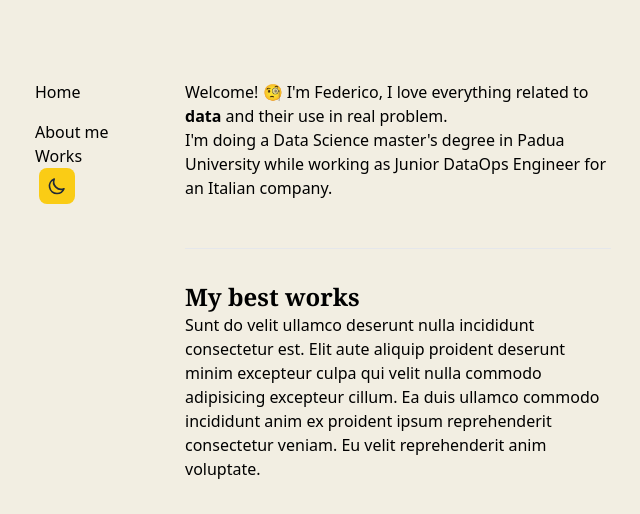
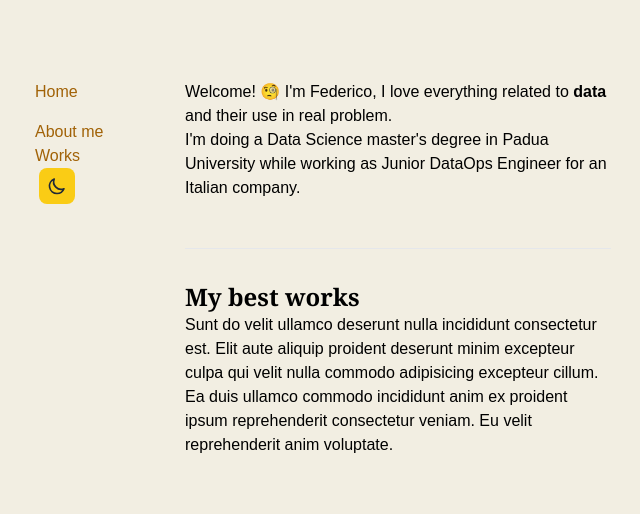
Before and after one commit to fbottarelli/personal-portfolio, a SvelteKit app: page / in a window 1280 px wide. Shown: the top 514 px of the page, without its empty margins (317-957 px from the left). Built offline with nearby package versions, Linux system fonts and the light colour scheme.

Commit message:
app.css v2

```diff
--- a/src/app.css
+++ b/src/app.css
@@ -1,3 +1,143 @@
+@import '@fontsource/fira-mono';
 @tailwind base;
 @tailwind components;
 @tailwind utilities;
+
+
+:root {
+	--font-body: Arial, -apple-system, BlinkMacSystemFont, 'Segoe UI', Roboto, Oxygen, Ubuntu,
+		Cantarell, 'Open Sans', 'Helvetica Neue', sans-serif;
+	--font-mono: 'Fira Mono', monospace;
+	font-family: var(--font-body);
+}
+
+body {
+	min-height: 100vh;
+	margin: 0;
+
+	/*
+		CUSTOM SCROLLBARS!
+		- https://css-tricks.com/strut-your-stuff-with-a-custom-scrollbar/
+		*/
+	/* --scrollbar-primary-color: #3730a3; */
+	--scrollbar-primary-color: #facc15;
+	--text-color: #ef4444;
+	overflow: scroll; /* https://maxschmitt.me/posts/react-prevent-layout-shift-body-scrollable/ */
+}
+/* .dark body {
+    --scrollbar-primary-color: #8db2e5;
+  } */
+/* body::-webkit-scrollbar-track {
+    background-color: var(--bg-color);
+  } */
+body::-webkit-scrollbar {
+	width: 0.5rem;
+}
+body::-webkit-scrollbar-thumb {
+	background: linear-gradient(var(--scrollbar-primary-color), var(--text-color));
+	border-radius: 4px;
+}
+
+pre {
+	font-size: 16px;
+	font-family: var(--font-mono);
+	background-color: rgba(255, 255, 255, 0.45);
+	border-radius: 3px;
+	box-shadow: 2px 2px 6px rgb(255 255 255 / 25%);
+	padding: 0.5em;
+	overflow-x: auto;
+}
+
+
+@layer components {
+	body {
+		--brand-accent: #facc15;
+		/* https://ishadeed.com/article/defensive-css */
+		overflow-wrap: break-word;
+		overflow-y: auto;
+		scrollbar-gutter: stable;
+	}
+	/* .dark > body {
+    --brand-accent: #a16207;
+  } */
+	:root {
+		accent-color: var(--brand-accent);
+	}
+	:focus-visible {
+		outline-color: var(--brand-accent);
+	}
+	::selection {
+		background-color: var(--brand-accent);
+	}
+	.dark ::selection {
+		color: #1d1d1d;
+	}
+	::marker {
+		color: var(--brand-accent);
+	}
+
+	:is(::-webkit-calendar-picker-indicator, ::-webkit-clear-button, ::-webkit-inner-spin-button, ::-webkit-outer-spin-button) {
+		color: var(--brand-accent);
+	}
+
+	/* https://css-tricks.com/two-issues-styling-the-details-element-and-how-to-solve-them/ */
+	details {
+		border: 2px solid var(--brand-accent);
+		padding: 0.5rem 1rem;
+	}
+	details > summary {
+		cursor: pointer;
+	}
+
+	details > summary > *:first-child {
+		display: inline;
+	}
+
+	img {
+		/* https://ishadeed.com/article/defensive-css */
+		max-width: 100%;
+		object-fit: cover;
+		background-color: grey;
+	}
+}
+/* bg-yellow-200 dark:hover:bg-yellow-800 */
+a {
+	@apply text-yellow-700 hover:text-yellow-700 hover:underline dark:text-yellow-400 dark:hover:text-yellow-200;
+}
+
+/* for the super long github links i drop */
+article.prose a {
+	word-break: break-word;
+}
+article.prose h1 a,
+h2 a,
+h3 a,
+h4 a,
+h5 a,
+h6 a {
+	/* margin-left: 1rem; */
+	text-decoration: none !important;
+	@apply text-orange-700 dark:text-orange-400;
+}
+article.prose h2::before {
+	content: '## ';
+}
+article.prose h3::before {
+	content: '### ';
+}
+article.prose h4::before {
+	content: '#### ';
+}
+
+/* https://seek-oss.github.io/capsize/ */
+.capsize::before {
+	content: '';
+	margin-bottom: -0.098em;
+	display: table;
+}
+
+.capsize::after {
+	content: '';
+	margin-top: -0.219em;
+	display: table;
+}
```
